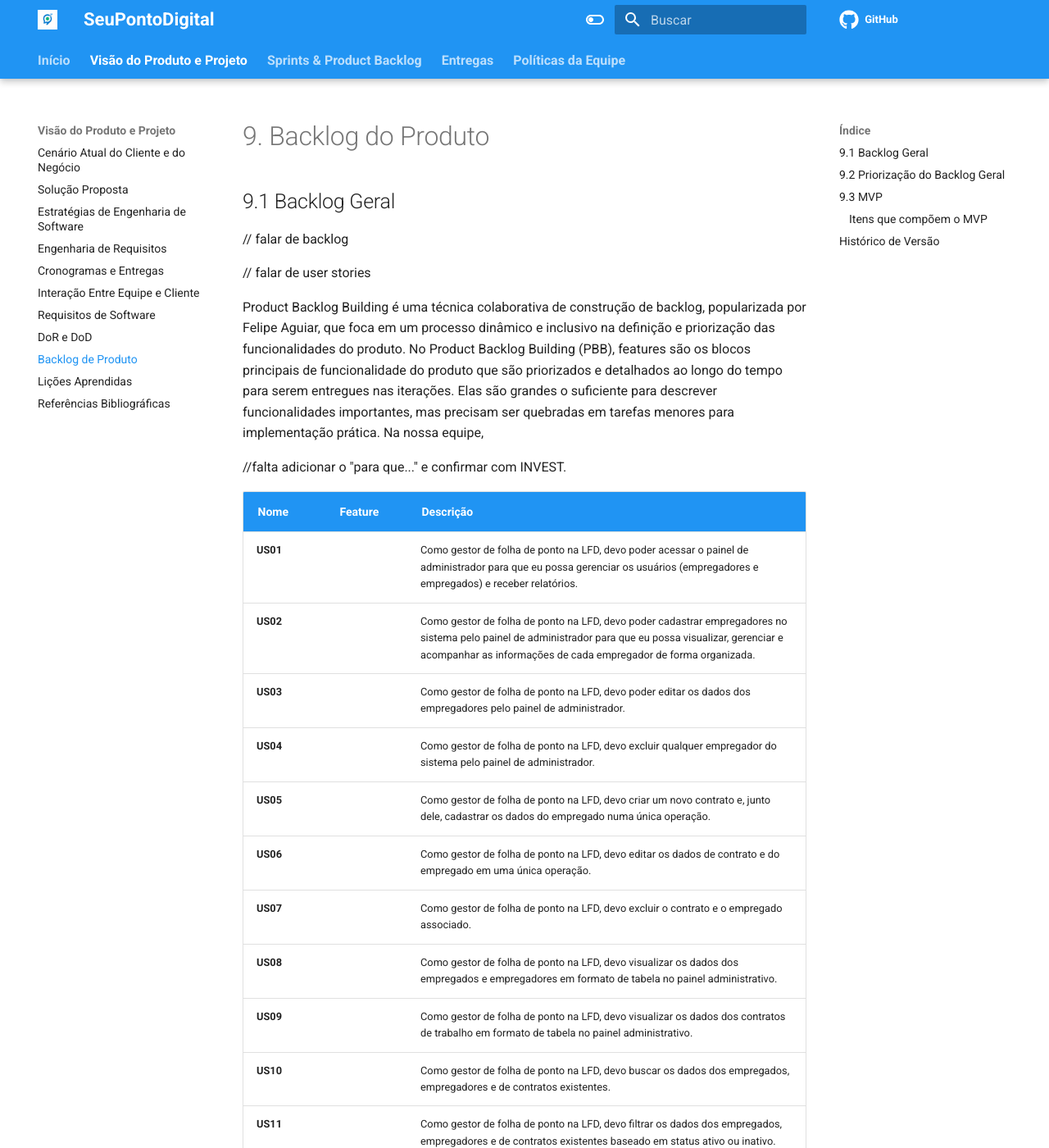
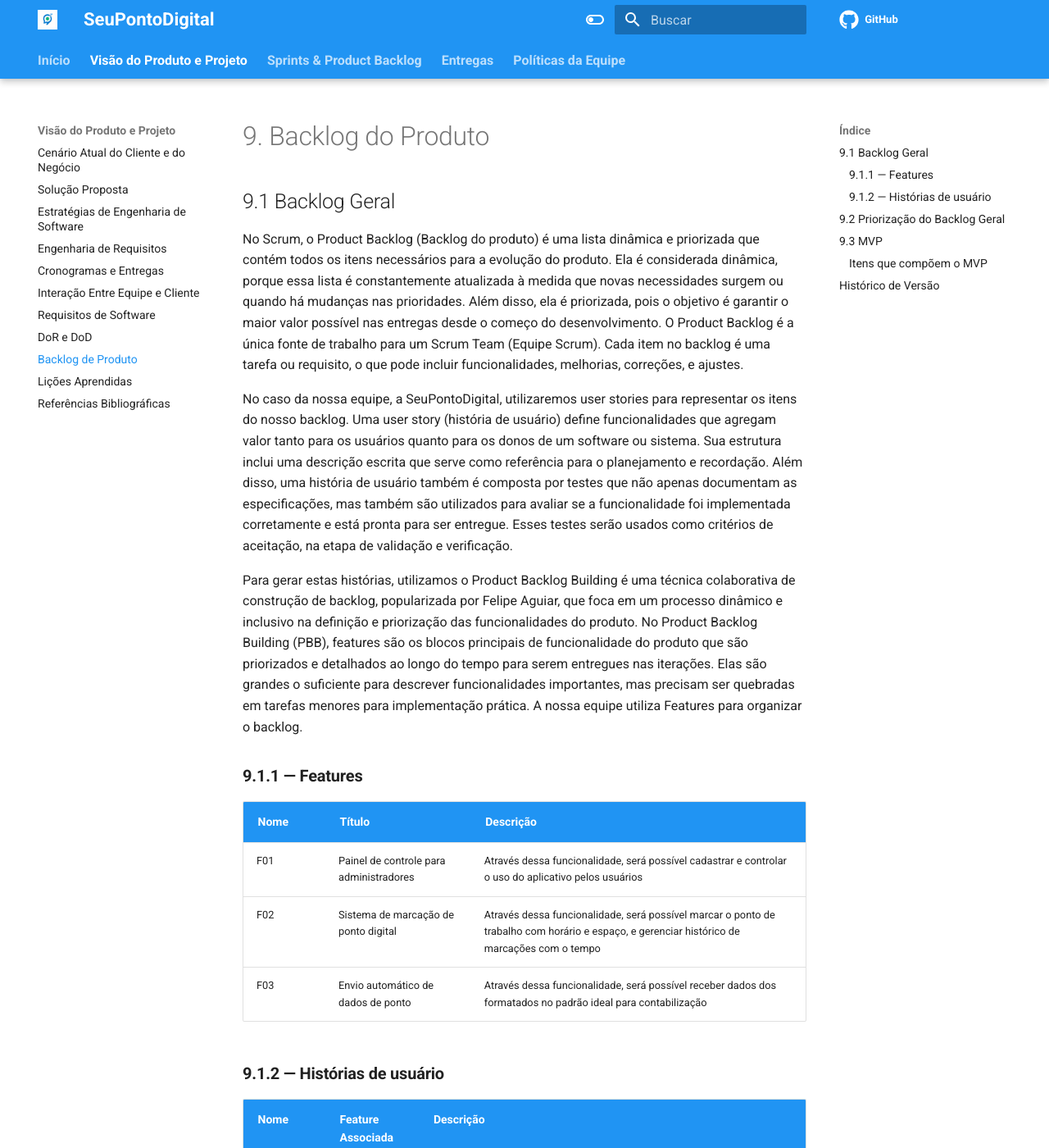
Before and after one commit to mdsreq-fga-unb/2025.1-T01-SeuPontoDigital, an MkDocs documentation site: the page built from docs/doc-visao/9-backlog.md, in a window 1280 px wide and 1400 px high. Shown: the whole window at 82% size. Built offline with MkDocs 1.6.1 and Material for MkDocs 9.7.7, drawn with Linux system fonts in a browser that asks for light colours; comment, search, counter and statistics services are not loaded; some of the changed text lies outside the part shown.

Commit message:
feat: adicionar textos introdutórios e tabelas

```diff
--- a/docs/doc-visao/9-backlog.md
+++ b/docs/doc-visao/9-backlog.md
@@ -1,44 +1,53 @@
 # 9. Backlog do Produto
 
 ## 9.1 Backlog Geral
-// falar de backlog
 
-// falar de user stories
+No Scrum, o Product Backlog (Backlog do produto) é uma lista dinâmica e priorizada que contém todos os itens necessários para a evolução do produto. Ela é considerada dinâmica, porque essa lista é constantemente atualizada à medida que novas necessidades surgem ou quando há mudanças nas prioridades. Além disso, ela é priorizada, pois o objetivo é garantir  o maior valor possível nas entregas desde o começo do desenvolvimento. O Product Backlog é a única fonte de trabalho para um Scrum Team (Equipe Scrum). Cada item no backlog é uma tarefa ou requisito, o que pode incluir funcionalidades, melhorias, correções, e ajustes.
 
-Product Backlog Building é uma técnica colaborativa de construção de backlog, popularizada por Felipe Aguiar, que foca em um processo dinâmico e inclusivo na definição e priorização das funcionalidades do produto. No Product Backlog Building (PBB), features são os blocos principais de funcionalidade do produto que são priorizados e detalhados ao longo do tempo para serem entregues nas iterações. Elas são grandes o suficiente para descrever funcionalidades importantes, mas precisam ser quebradas em tarefas menores para implementação prática. Na nossa equipe,
+No caso da nossa equipe, a SeuPontoDigital, utilizaremos user stories para representar os itens do nosso backlog. Uma user story (história de usuário) define funcionalidades que agregam valor tanto para os usuários quanto para os donos de um software ou sistema. Sua estrutura inclui uma descrição escrita que serve como referência para o planejamento e recordação. Além disso, uma história de usuário também é composta por testes que não apenas documentam as especificações, mas também são utilizados para avaliar se a funcionalidade foi implementada corretamente e está pronta para ser entregue. Esses testes serão usados como critérios de aceitação, na etapa de validação e verificação.
 
-//falta adicionar o "para que..." e confirmar com INVEST.
+Para gerar estas histórias, utilizamos o Product Backlog Building é uma técnica colaborativa de construção de backlog, popularizada por Felipe Aguiar, que foca em um processo dinâmico e inclusivo na definição e priorização das funcionalidades do produto. No Product Backlog Building (PBB), features são os blocos principais de funcionalidade do produto que são priorizados e detalhados ao longo do tempo para serem entregues nas iterações. Elas são grandes o suficiente para descrever funcionalidades importantes, mas precisam ser quebradas em tarefas menores para implementação prática. A nossa equipe utiliza Features para organizar o backlog.
 
-Nome    | Feature   | Descrição
+<!-- //falta adicionar o "para que..." e confirmar com INVEST. -->
+
+### **9.1.1 — Features**
+Nome    | Título | Descrição
+--------| ------ | ---------
+F01 | Painel de controle para administradores | Através dessa funcionalidade, será possível cadastrar e controlar o uso do aplicativo pelos usuários
+F02 | Sistema de marcação de ponto digital | Através dessa funcionalidade, será possível marcar o ponto de trabalho com horário e espaço, e gerenciar histórico de marcações com o tempo
+F03 | Envio automático de dados de ponto | Através dessa funcionalidade, será possível receber dados dos formatados no padrão ideal para contabilização
+
+### **9.1.2 — Histórias de usuário**
+Nome    | Feature Associada  | Descrição
 --------| --------- | -----
-**US01** | | Como gestor de folha de ponto na LFD, devo poder acessar o painel de administrador para que eu possa gerenciar os usuários (empregadores e empregados) e receber relatórios.
-**US02** | | Como gestor de folha de ponto na LFD, devo poder cadastrar empregadores no sistema pelo painel de administrador para que eu possa visualizar, gerenciar e acompanhar as informações de cada empregador de forma organizada.
-**US03** | | Como gestor de folha de ponto na LFD, devo poder editar os dados dos empregadores pelo painel de administrador.
-**US04** | | Como gestor de folha de ponto na LFD, devo excluir qualquer empregador do sistema pelo painel de administrador.
-**US05** | | Como gestor de folha de ponto na LFD, devo criar um novo contrato e, junto dele, cadastrar os dados do empregado numa única operação.
-**US06** | | Como gestor de folha de ponto na LFD, devo editar os dados de contrato e do empregado em uma única operação.
-**US07** | | Como gestor de folha de ponto na LFD, devo excluir o contrato e o empregado associado.
-**US08** | | Como gestor de folha de ponto na LFD, devo visualizar os dados dos empregados e empregadores em formato de tabela no painel administrativo.
-**US09** | | Como gestor de folha de ponto na LFD, devo visualizar os dados dos contratos de trabalho em formato de tabela no painel administrativo.
-**US10** | | Como gestor de folha de ponto na LFD, devo buscar os dados dos empregados, empregadores e de contratos existentes.
-**US11** | | Como gestor de folha de ponto na LFD, devo filtrar os dados dos empregados, empregadores e de contratos existentes baseado em status ativo ou inativo.
-**US12** | | Como gestor de folha de ponto na LFD, devo controlar o acesso de empregados e empregadores ao aplicativo mobile através da tabela de contratos de trabalho.
-**US13** | | Como gestor de folha de ponto na LFD, devo visualizar os dados de registro de ponto e os relatórios de jornada de um empregado através de um empregador, na tabela de empregadores.
-**US14** | | Como empregado, devo poder acessar o aplicativo mobile
-**US15** | | Como empregador, devo poder acessar o aplicativo mobile se estiverem cadastrados no sistema, possuírem um contrato de trabalho ativo e tiverem permissão de acesso. O login deverá ser feito utilizando CPF e senha cadastrada.
-**US16** | | Como usuário do aplicativo (empregado ou empregador) que estiverem acessando o aplicativo pela primeira vez deverão ter a opção de serem redirecionados para uma nova página para cadastrar uma senha de acesso.
-**US17** | | Como empregado, devo poder recuperar a senha se esquecido.
-**US18** | | Como empregado, devo poder registrar seus pontos de trabalho (incluindo as pausas) apenas no horário especificado no contrato de trabalho levando em conta as regras de tolerância de horário e de distância mínima do local de trabalho.
-**US19** | | Como empregador, devo receber notificações quando houver pendência de registro dentro do limite de horário estabelecido em contrato.
-**US21** | | Como gestor, devo poder ter alertas de falta de marcação do empregado (precisa disso)
-**US22** | | Como empregador, devo receber notificações sempre que um empregado realizar uma batida de ponto no registro, dentro do horário estipulado pelo contrato.
-**US23** | | Como empregado, devo poder justificar suas faltas diretamente pelo aplicativo, enviando um arquivo que comprove o motivo da ausência
-**US24** | | Como empregador, devo poder marcar certos dias de trabalho como feriado.
-**US25** | | Como gestor, devo poder colocar observações necessárias para dias de trabalho
-**US26** | | Como empregado, devo poder visualizar seu próprio histórico de registros de ponto diretamente no aplicativo.
-**US27** | | Como empregador, devo poder acessar o histórico de registros de ponto dos meus respectivos empregados.
-**US28** | | Como gestor de folha de ponto na LFD, devo receber automaticamente, todo dia 25 de cada mês, um relatório contendo os registros de ponto e os cálculos relacionados (salário base, horas extras, descontos legais, dentre outros).
-**US29** | | Como empregado, devo receber a folha de ponto preenchida após o encerramento.
+**US01** | F01 | Como gestor de folha de ponto na LFD, devo poder acessar o painel de administrador para que eu possa gerenciar os usuários (empregadores e empregados) e receber relatórios.
+**US02** | F01 | Como gestor de folha de ponto na LFD, devo poder cadastrar empregadores no sistema pelo painel de administrador para que eu possa visualizar, gerenciar e acompanhar as informações de cada empregador de forma organizada.
+**US03** | F01 | Como gestor de folha de ponto na LFD, devo poder editar os dados dos empregadores pelo painel de administrador.
+**US04** | F01 | Como gestor de folha de ponto na LFD, devo excluir qualquer empregador do sistema pelo painel de administrador.
+**US05** | F01 | Como gestor de folha de ponto na LFD, devo criar um novo contrato e, junto dele, cadastrar os dados do empregado numa única operação.
+**US06** | F01 | Como gestor de folha de ponto na LFD, devo editar os dados de contrato e do empregado em uma única operação.
+**US07** | F01 | Como gestor de folha de ponto na LFD, devo excluir o contrato e o empregado associado.
+**US08** | F01 | Como gestor de folha de ponto na LFD, devo visualizar os dados dos empregados e empregadores em formato de tabela no painel administrativo.
+**US09** | F01 | Como gestor de folha de ponto na LFD, devo visualizar os dados dos contratos de trabalho em formato de tabela no painel administrativo.
+**US10** | F01 | Como gestor de folha de ponto na LFD, devo buscar os dados dos empregados, empregadores e de contratos existentes.
+**US11** | F01 | Como gestor de folha de ponto na LFD, devo filtrar os dados dos empregados, empregadores e de contratos existentes baseado em status ativo ou inativo.
+**US12** | F01 | Como gestor de folha de ponto na LFD, devo controlar o acesso de empregados e empregadores ao aplicativo mobile através da tabela de contratos de trabalho.
+**US13** | F01 | Como gestor de folha de ponto na LFD, devo visualizar os dados de registro de ponto e os relatórios de jornada de um empregado através de um empregador, na tabela de empregadores.
+**US14** | F02 | Como empregado, devo poder acessar o aplicativo mobile
+**US15** | F02 | Como empregador, devo poder acessar o aplicativo mobile se estiverem cadastrados no sistema, possuírem um contrato de trabalho ativo e tiverem permissão de acesso. O login deverá ser feito utilizando CPF e senha cadastrada.
+**US16** | F02 | Como usuário do aplicativo (empregado ou empregador) que estiverem acessando o aplicativo pela primeira vez deverão ter a opção de serem redirecionados para uma nova página para cadastrar uma senha de acesso.
+**US17** | F02 | Como empregado, devo poder recuperar a senha se esquecido.
+**US18** | F02 | Como empregado, devo poder registrar seus pontos de trabalho (incluindo as pausas) apenas no horário especificado no contrato de trabalho levando em conta as regras de tolerância de horário e de distância mínima do local de trabalho.
+**US19** | F02 | Como empregador, devo receber notificações quando houver pendência de registro dentro do limite de horário estabelecido em contrato.
+**US21** | F02 | Como gestor, devo poder ter alertas de falta de marcação do empregado (precisa disso)
+**US22** | F02 | Como empregador, devo receber notificações sempre que um empregado realizar uma batida de ponto no registro, dentro do horário estipulado pelo contrato.
+**US23** | F02 | Como empregado, devo poder justificar suas faltas diretamente pelo aplicativo, enviando um arquivo que comprove o motivo da ausência
+**US24** | F02 | Como empregador, devo poder marcar certos dias de trabalho como feriado.
+**US25** | F02 | Como gestor, devo poder colocar observações necessárias para dias de trabalho
+**US26** | F03 | Como empregado, devo poder visualizar seu próprio histórico de registros de ponto diretamente no aplicativo.
+**US27** | F03 | Como empregador, devo poder acessar o histórico de registros de ponto dos meus respectivos empregados.
+**US28** | F03 | Como gestor de folha de ponto na LFD, devo receber automaticamente, todo dia 25 de cada mês, um relatório contendo os registros de ponto e os cálculos relacionados (salário base, horas extras, descontos legais, dentre outros).
+**US29** | F03 | Como empregado, devo receber a folha de ponto preenchida após o encerramento.
 
 ## 9.2 Priorização do Backlog Geral
 
```
